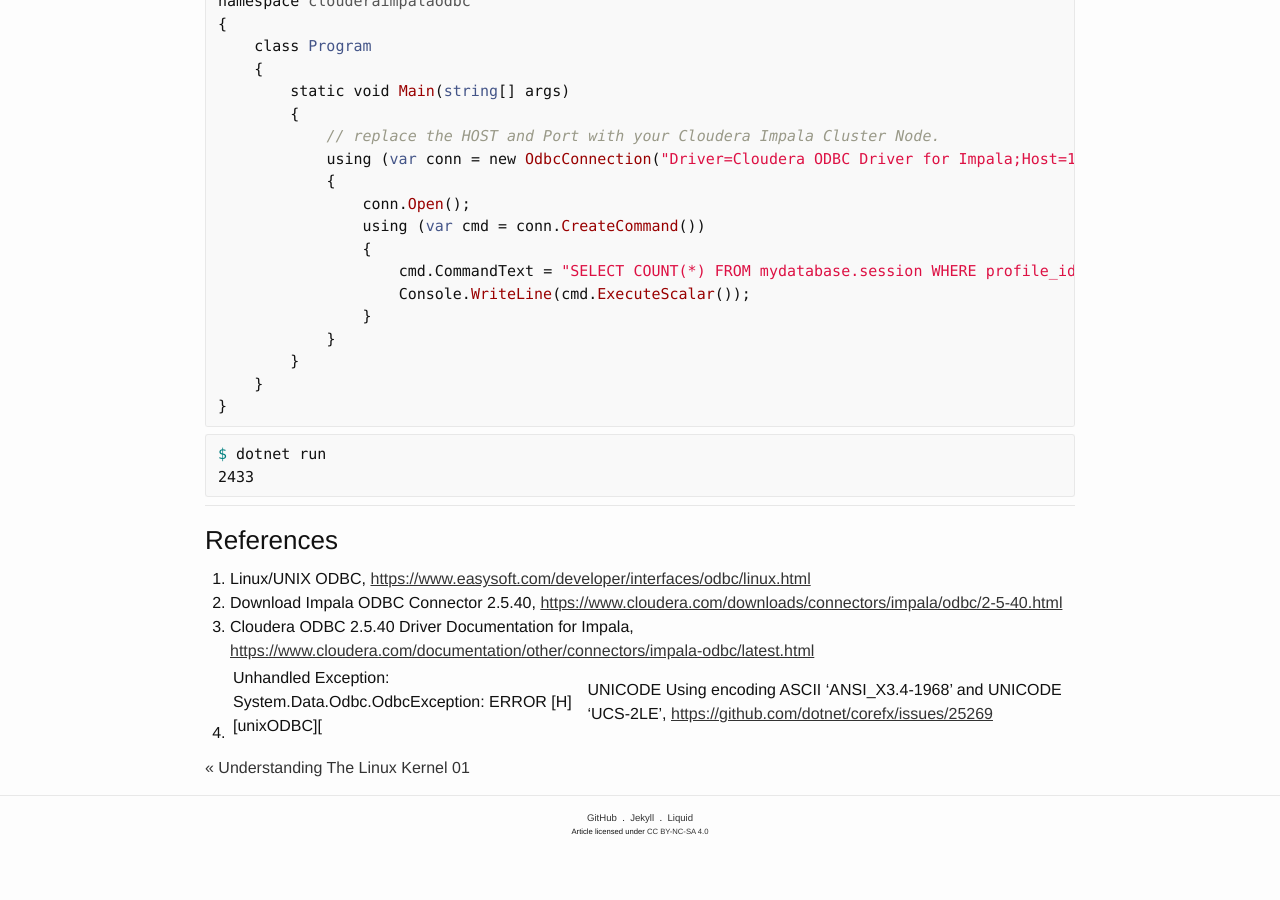
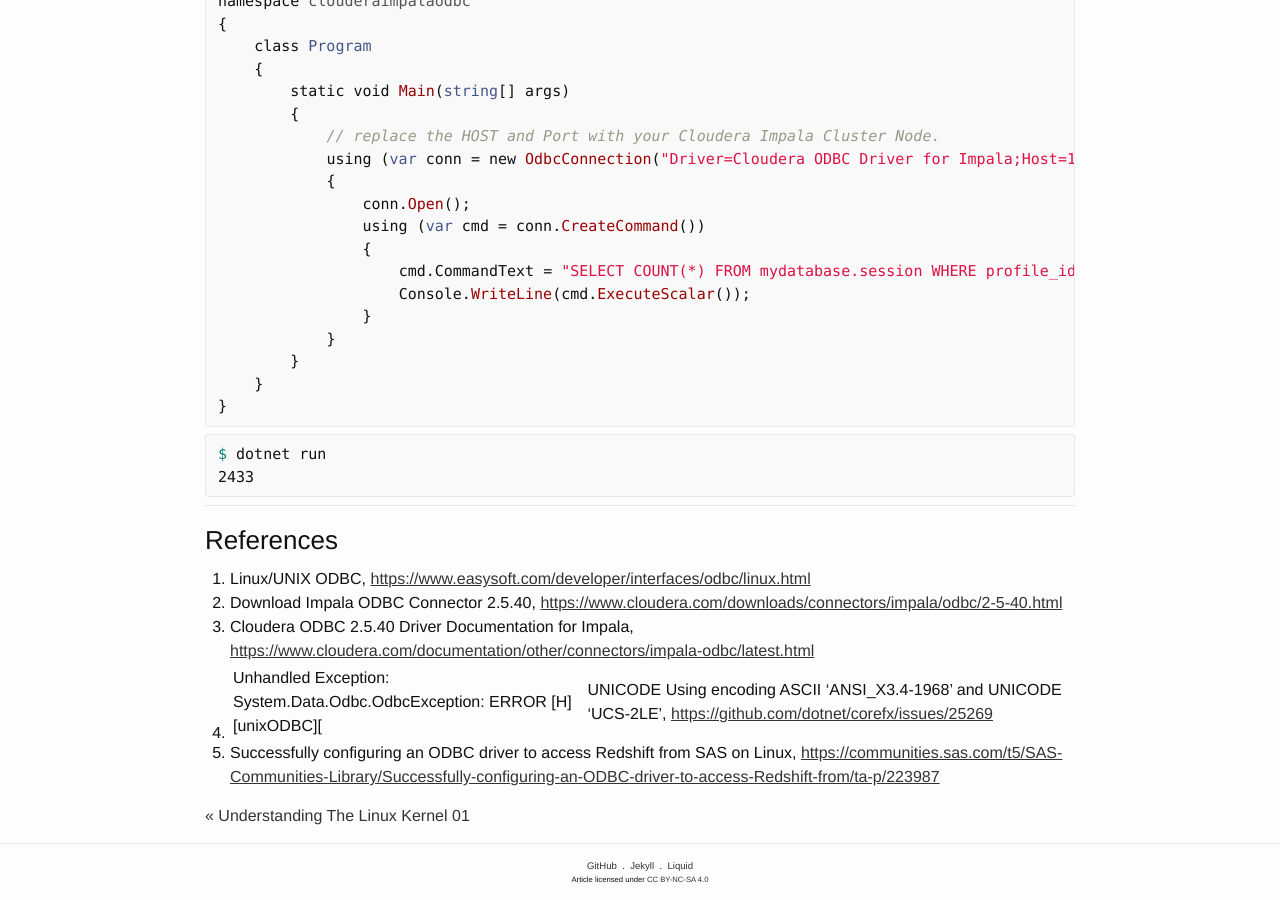
Before and after one commit to ousiax/ousiax.github.io, a Jekyll site: the page built from _posts/2017-11-16-cloudera-odbc-driver-for-impala-on-debian-linux-with-.net-core-2.0.md, in a window 1280 px wide and 900 px high, scrolled down 6086 px. Built offline with Jekyll 4.4.1, drawn with Linux system fonts in a browser that asks for light colours; before the commit the page ends 6938 px from its top, so only the background shows below that.

Commit message:
Update 2017-11-16-cloudera-odbc-driver-for-impala-on-debian-linux-with-.net-core-2.0.md

```diff
--- a/_posts/2017-11-16-cloudera-odbc-driver-for-impala-on-debian-linux-with-.net-core-2.0.md
+++ b/_posts/2017-11-16-cloudera-odbc-driver-for-impala-on-debian-linux-with-.net-core-2.0.md
@@ -306,3 +306,4 @@ $ dotnet run
 1. Download Impala ODBC Connector 2.5.40, [https://www.cloudera.com/downloads/connectors/impala/odbc/2-5-40.html](https://www.cloudera.com/downloads/connectors/impala/odbc/2-5-40.html)
 1. Cloudera ODBC 2.5.40 Driver Documentation for Impala, [https://www.cloudera.com/documentation/other/connectors/impala-odbc/latest.html](https://www.cloudera.com/documentation/other/connectors/impala-odbc/latest.html)
 1. Unhandled Exception: System.Data.Odbc.OdbcException: ERROR \[H\] \[unixODBC\]\[ |  UNICODE Using encoding ASCII 'ANSI\_X3.4-1968' and UNICODE 'UCS-2LE', [https://github.com/dotnet/corefx/issues/25269](https://github.com/dotnet/corefx/issues/25269)
+1. Successfully configuring an ODBC driver to access Redshift from SAS on Linux, [https://communities.sas.com/t5/SAS-Communities-Library/Successfully-configuring-an-ODBC-driver-to-access-Redshift-from/ta-p/223987](https://communities.sas.com/t5/SAS-Communities-Library/Successfully-configuring-an-ODBC-driver-to-access-Redshift-from/ta-p/223987)
```
